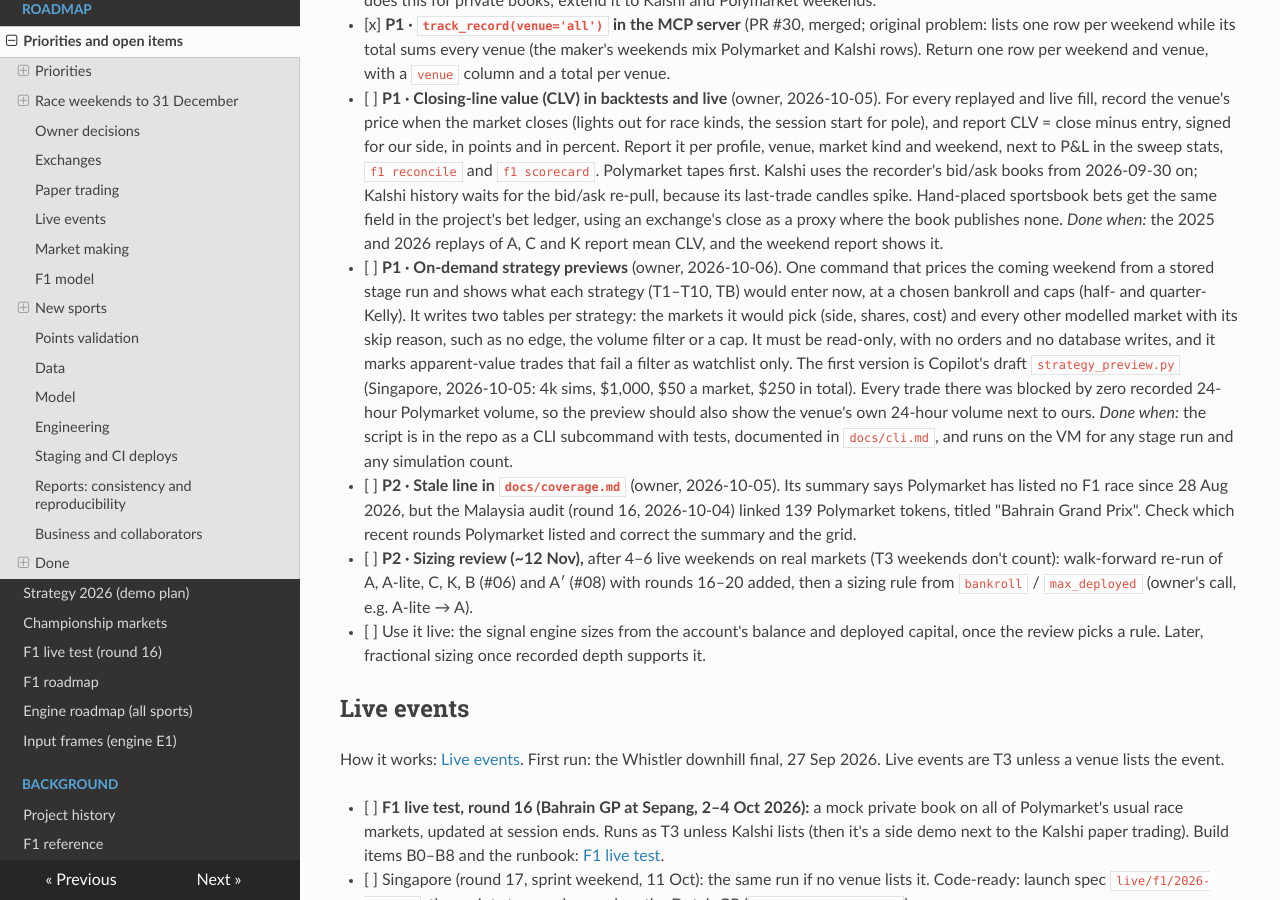
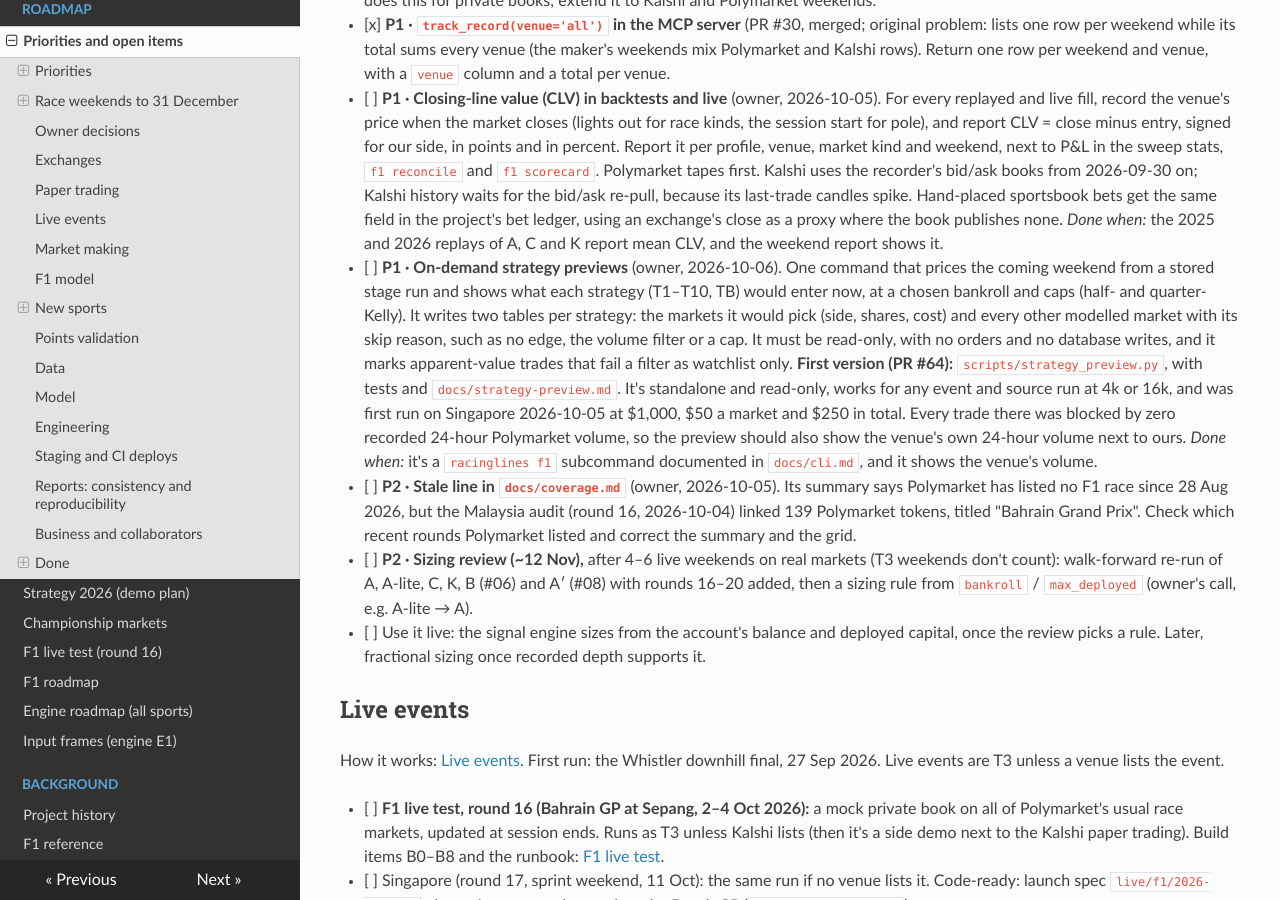
Before and after one commit to lalligagger/racinglines-public, an MkDocs documentation site: the page built from docs/todo.md, in a window 1280 px wide and 900 px high, scrolled down 7148 px. Built offline with MkDocs 1.6.1, drawn with Linux system fonts in a browser that asks for light colours; nearby versions of some CDN libraries.

Commit message:
[docs] Todo: point on-demand previews at PR #64's script
Co-Authored-By: Claude Opus 5.5 <noreply@anthropic.com>
Claude-Session: https://claude.ai/code/session_01VEKkb8vmfNSxRppiPLE3BK

```diff
--- a/docs/todo.md
+++ b/docs/todo.md
@@ -284,12 +284,13 @@ how it works: [Paper trading](paper-trading.md). Recommendations and paper fills
       and caps (half- and quarter-Kelly). It writes two tables per strategy: the markets it would pick (side,
       shares, cost) and every other modelled market with its skip reason, such as no edge, the volume
       filter or a cap. It must be read-only, with no orders and no database writes, and it marks
-      apparent-value trades that fail a filter as watchlist only. The first version is Copilot's draft
-      `strategy_preview.py` (Singapore, 2026-10-05: 4k sims, $1,000, $50 a market, $250 in total). Every
-      trade there was blocked by zero recorded 24-hour Polymarket volume, so the preview should also show
-      the venue's own 24-hour volume next to ours.
-      *Done when:* the script is in the repo as a CLI subcommand with tests, documented in `docs/cli.md`,
-      and runs on the VM for any stage run and any simulation count.
+      apparent-value trades that fail a filter as watchlist only. **First version (PR #64):**
+      `scripts/strategy_preview.py`, with tests and `docs/strategy-preview.md`. It's standalone
+      and read-only, works for any event and source run at 4k or 16k, and was first run on Singapore
+      2026-10-05 at $1,000, $50 a market and $250 in total. Every trade there was blocked by zero recorded
+      24-hour Polymarket volume, so the preview should also show the venue's own 24-hour volume next to ours.
+      *Done when:* it's a `racinglines f1` subcommand documented in `docs/cli.md`, and it shows the venue's
+      volume.
 - [ ] **P2 · Stale line in `docs/coverage.md`** (owner, 2026-10-05). Its summary says Polymarket has listed no F1
       race since 28 Aug 2026, but the Malaysia audit (round 16, 2026-10-04) linked 139 Polymarket tokens, titled
       "Bahrain Grand Prix". Check which recent rounds Polymarket listed and correct the summary and the grid.
```
